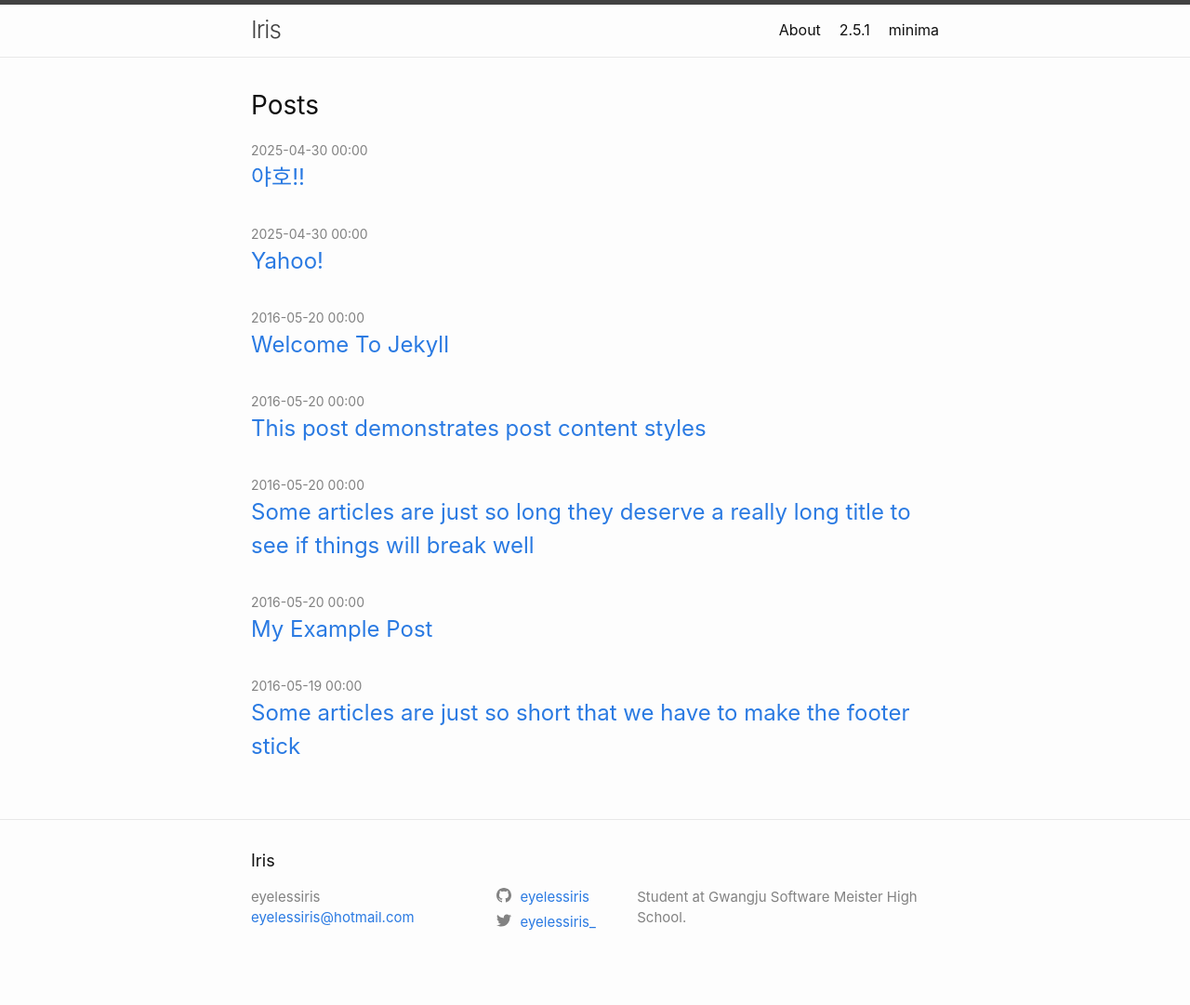
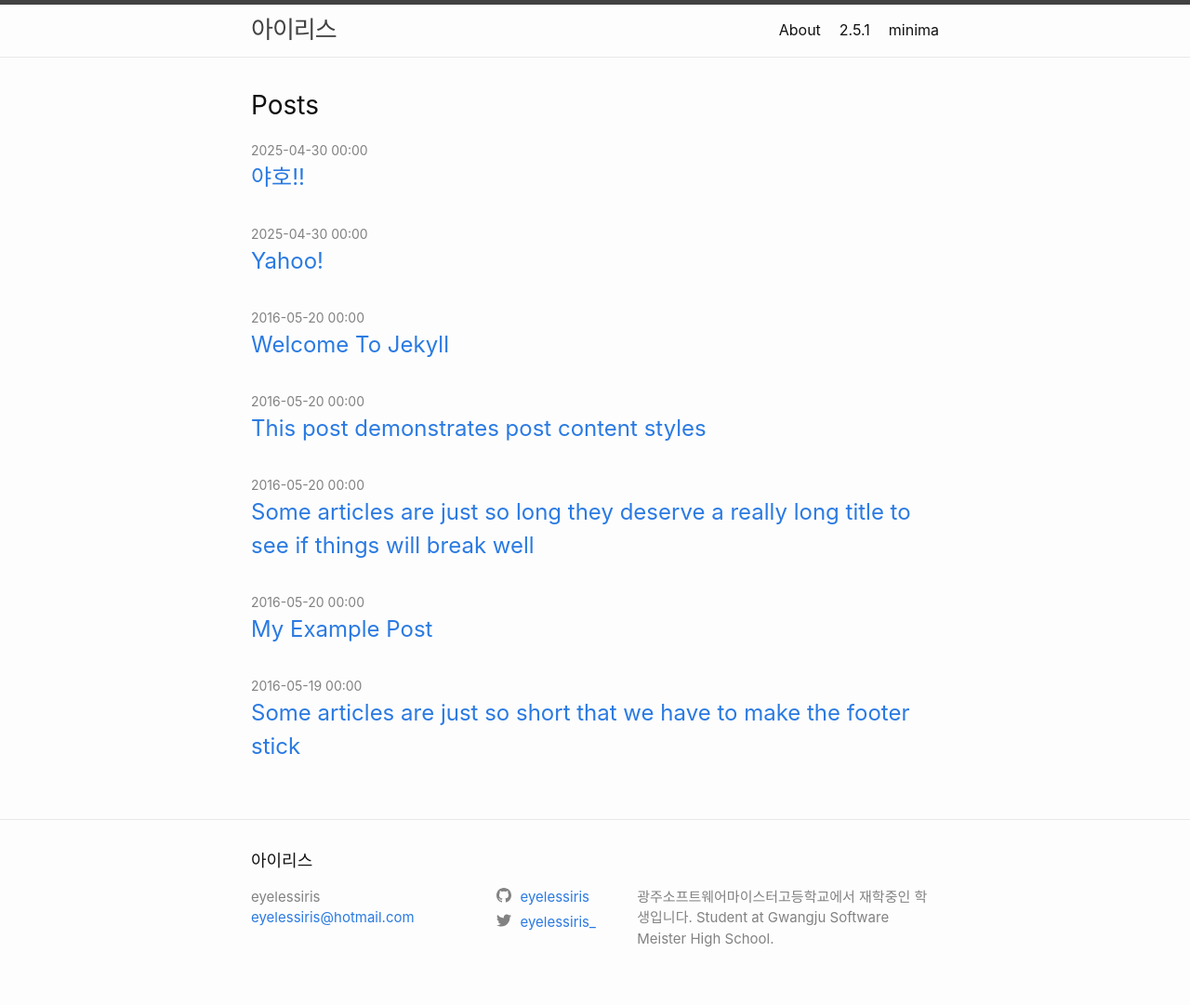
Before and after one commit to eyelessiris/eyelessiris.github.io, a Jekyll site: the page built from index.md, in a window 1280 px wide. Shown: the whole page at 93% size. Built offline with Jekyll 4.4.1, drawn with Linux system fonts in a browser that asks for light colours.

Commit message:
Update _config.yml

```diff
--- a/_config.yml
+++ b/_config.yml
@@ -1,7 +1,8 @@
-title: Iris
+title: 아이리스
 author: eyelessiris
 email: eyelessiris@hotmail.com
 description: > # this means to ignore newlines until "twitter_username:"
+  광주소프트웨어마이스터고등학교에서 재학중인 학생입니다.
   Student at Gwangju Software Meister High School.
 
 # social links
```
